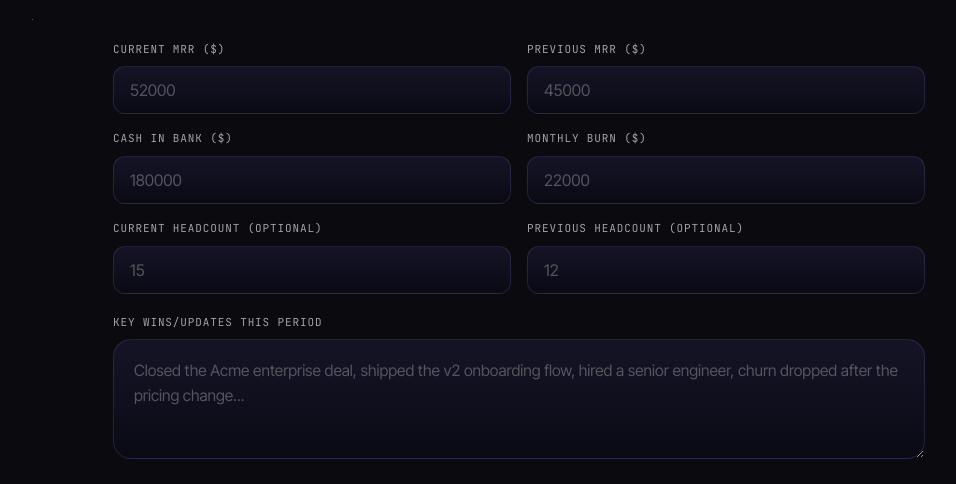
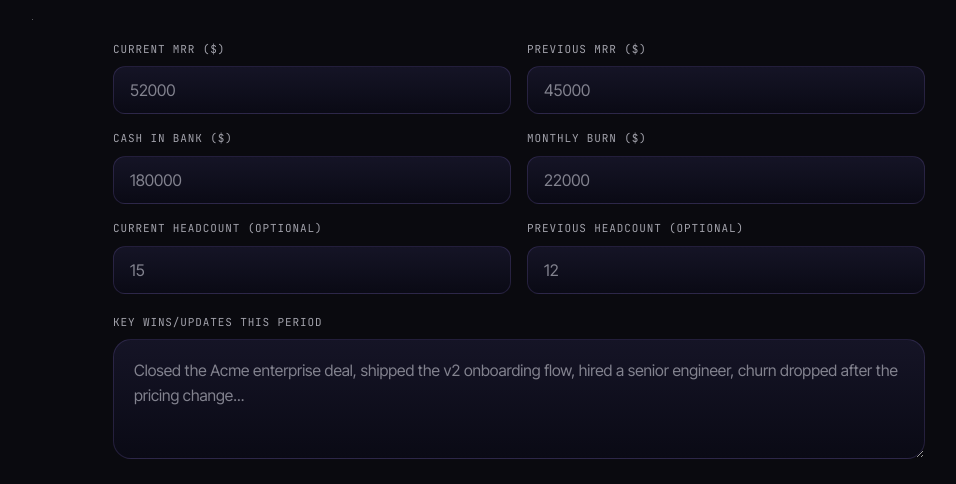
Before and after one commit to pymikofficial/investor-update-drafter, a website: page index.html in a window 1280 px wide. Shown: the part 245-729 px from the top of the page, without its empty margins (121-1077 px from the left). Drawn offline with Linux system fonts and the light colour scheme.

Commit message:
Lighten placeholder text color for better contrast
Co-Authored-By: Claude Sonnet 5 <noreply@anthropic.com>

```diff
--- a/index.html
+++ b/index.html
@@ -74,7 +74,7 @@ h1 em{font-style:italic;color:var(--accent-bright);}
   transition:border-color .3s var(--ease);
 }
 .field input:focus{border-color:rgba(167,139,250,.5);}
-.field input::placeholder{color:#55555f;}
+.field input::placeholder{color:#83838f;}
 
 .field-full{margin-top:20px;}
 .field-full label{
@@ -91,7 +91,7 @@ textarea{
   transition:border-color .3s var(--ease);
 }
 textarea:focus{border-color:rgba(167,139,250,.5);}
-textarea::placeholder{color:#55555f;}
+textarea::placeholder{color:#83838f;}
 
 .tone-toggle{
   margin-top:24px;display:flex;gap:10px;flex-wrap:wrap;
```
